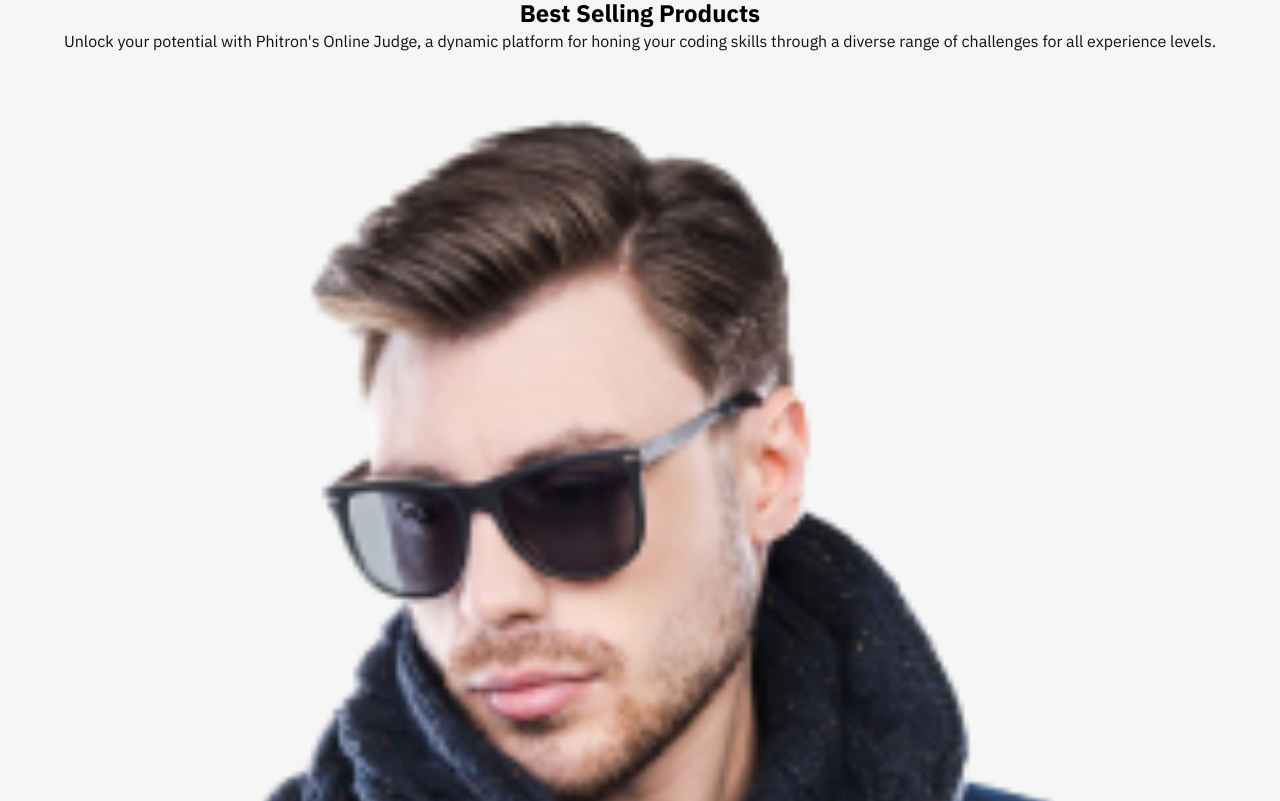
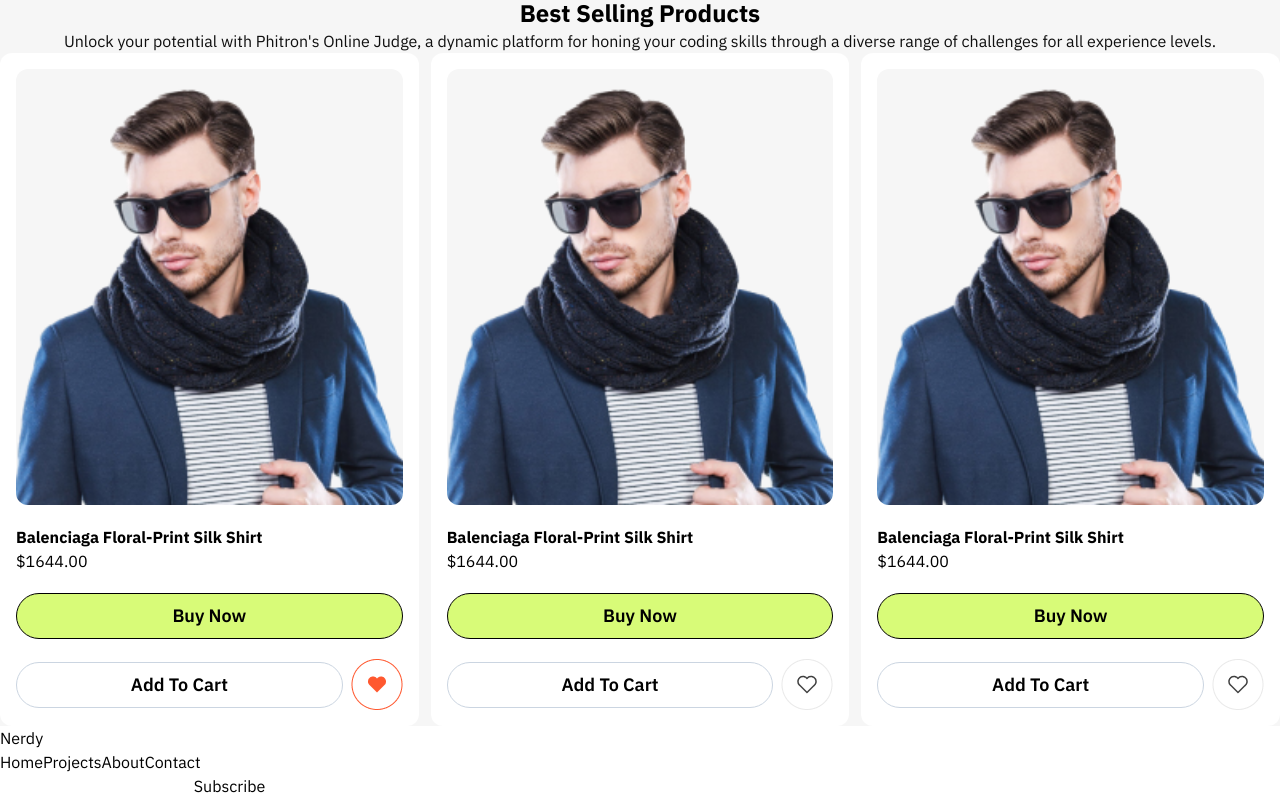
Before and after one commit to himadree-chaudhury/kickstart_assignment_1, a website: page index.html in a window 1280 px wide. Shown: the part 499-1300 px from the top of the page. Drawn offline with nearby package versions, Linux system fonts and the light colour scheme.

Commit message:
product-section-basic

```diff
--- a/index.html
+++ b/index.html
@@ -76,28 +76,51 @@
             platform for honing your coding skills through a
             diverse
             range of challenges for all experience levels.</p>
-        <div class="bg-white">
-            <div class="flex flex-col gap-5">
-                <img class="bg-background" src="./assets/model-demonstrating-winter-cloths 1.png" alt="">
+        <div class= "grid grid-cols-3 gap-3">
+            <div class="bg-white flex flex-col gap-5 p-4 rounded-xl">
+                <img class="bg-background rounded-xl" src="./assets/model-demonstrating-winter-cloths 1.png" alt="">
                 <div>
                     <b>Balenciaga Floral-Print Silk Shirt</b>
                     <p>$1644.00</p>
                 </div>
                 <button
-                    class="bg-color-primary border border-black gap-2 px-6 py-1 rounded-full font-semibold text-lg w-full">Buy
+                    class="bg-color-primary border border-black gap-2 px-6 py-2 rounded-full font-semibold text-lg w-full">Buy
                     Now</button>
                 <div class="flex gap-2 items-center justify-between">
                     <button
-                        class="border border-slate-300 gap-2 px-6 py-1 rounded-full font-semibold text-lg w-11/12">Add
+                        class="border border-slate-300 gap-2 px-6 py-2 rounded-full font-semibold text-lg w-11/12">Add
                         To Cart</button>
-                    <img src="./assets/Frame 2087325623.png" alt="">
+                    <img  class="" src="./assets/Frame 2087325623.png" alt="">
                 </div>
             </div>
-            <div></div>
-            <div></div>
-            <div></div>
-            <div></div>
-            <div></div>
+<div class="bg-white flex flex-col gap-5 p-4 rounded-xl">
+    <img class="bg-background rounded-xl" src="./assets/model-demonstrating-winter-cloths 1.png" alt="">
+    <div>
+        <b>Balenciaga Floral-Print Silk Shirt</b>
+        <p>$1644.00</p>
+    </div>
+    <button class="bg-color-primary border border-black gap-2 px-6 py-2 rounded-full font-semibold text-lg w-full">Buy
+        Now</button>
+    <div class="flex gap-2 items-center justify-between">
+        <button class="border border-slate-300 gap-2 px-6 py-2 rounded-full font-semibold text-lg w-11/12">Add
+            To Cart</button>
+        <img class="" src="./assets/Frame 2087325623 (1).png" alt="">
+    </div>
+</div>
+<div class="bg-white flex flex-col gap-5 p-4 rounded-xl">
+    <img class="bg-background rounded-xl" src="./assets/model-demonstrating-winter-cloths 1.png" alt="">
+    <div>
+        <b>Balenciaga Floral-Print Silk Shirt</b>
+        <p>$1644.00</p>
+    </div>
+    <button class="bg-color-primary border border-black gap-2 px-6 py-2 rounded-full font-semibold text-lg w-full">Buy
+        Now</button>
+    <div class="flex gap-2 items-center justify-between">
+        <button class="border border-slate-300 gap-2 px-6 py-2 rounded-full font-semibold text-lg w-11/12">Add
+            To Cart</button>
+        <img class="" src="./assets/Frame 2087325623 (1).png" alt="">
+    </div>
+</div>
         </div>
     </main>
     <!-- *Footer Section -->
```
Also changed, not shown: assets/Frame 2087325623 (1).png (added).
